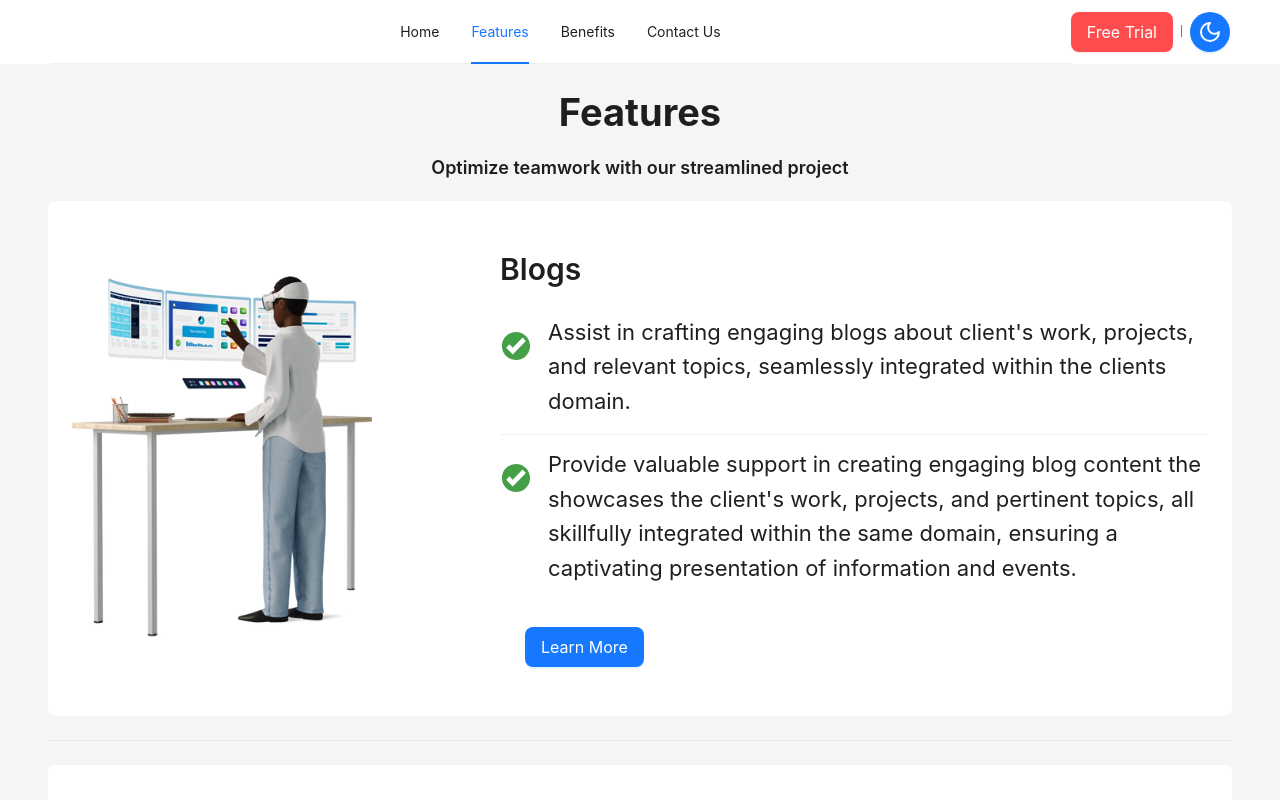
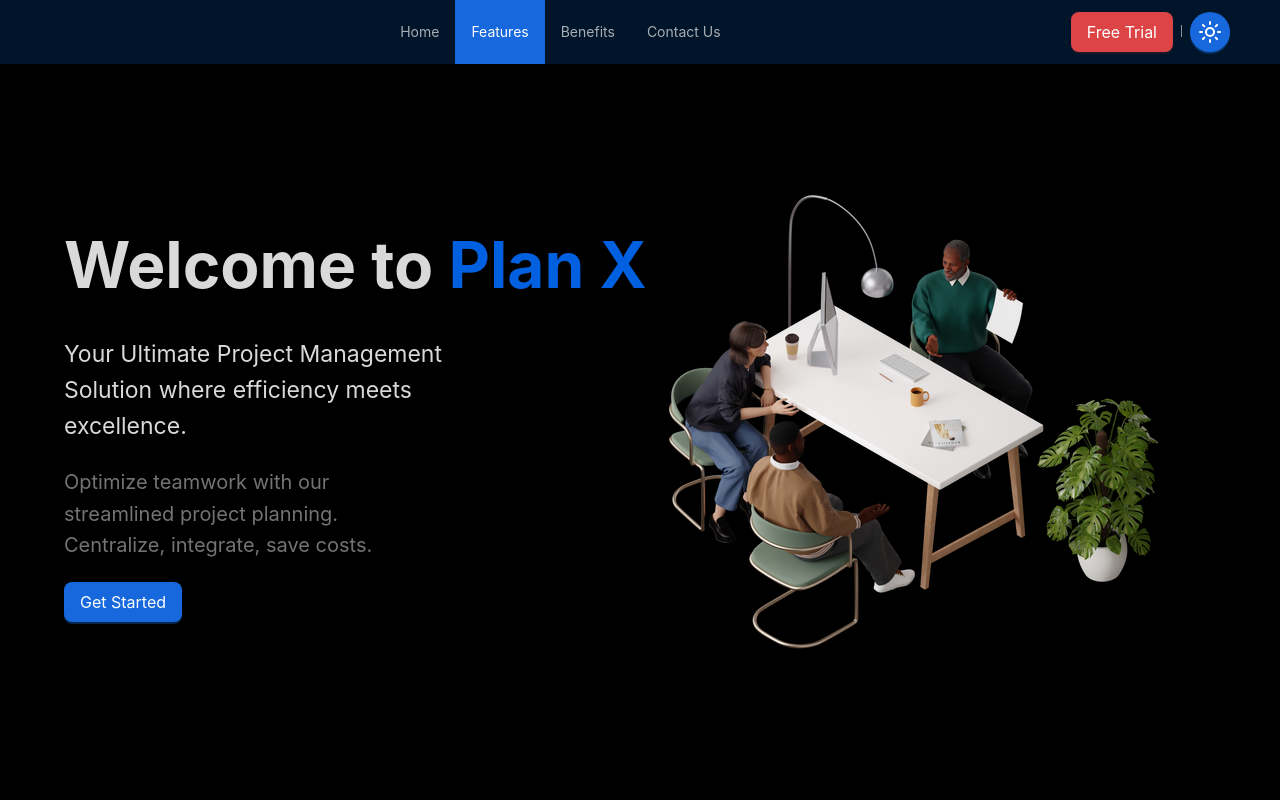
Before and after one commit to JunaidNayeem/PlanX-FE, a React (Vite) app: page / in a window 1280 px wide. Shown: the top 800 px of the page. Built offline with nearby package versions, Linux system fonts and the light colour scheme.

Commit message:
Add hero section

```diff
--- a/src/App.jsx
+++ b/src/App.jsx
@@ -3,6 +3,7 @@ import Features from "./components/Features";
 import FooterSection from "./components/FooterSection";
 import Navbar from "./components/Navbar";
 import useTheme from "./theme";
+import Hero from "./components/Hero";
 
 function App() {
 	const { custom, handleClick, isDarkMode } = useTheme();
@@ -10,6 +11,7 @@ function App() {
 		<ConfigProvider theme={custom}>
 			<Layout>
 				<Navbar handleClick={handleClick} isDarkMode={isDarkMode} />
+				<Hero />
 				<Features />
 				<FooterSection />
 			</Layout>
--- a/src/components/Features.jsx
+++ b/src/components/Features.jsx
@@ -7,6 +7,7 @@ const { Title, Paragraph } = Typography;
 
 function Features() {
 	return (
+		<Flex justify="center">
 			<Content className="content">
 				<Flex vertical align="center">
 					<Title style={{ fontWeight: "bolder" }}>Features</Title>
@@ -26,6 +27,7 @@ function Features() {
 				<Section title="Documentation" data={doc} image={docImg} />
 				<Divider type="horizontal" />
 			</Content>
+		</Flex>
 	);
 }
 
--- /dev/null
+++ b/src/components/Hero.jsx
@@ -0,0 +1,49 @@
+import { Button, Flex, Typography } from "antd";
+const { Title, Paragraph } = Typography;
+import Banner from "../assets/images/banner.png";
+
+function Hero() {
+	return (
+		<Flex
+			style={{
+				height: "90dvh",
+				padding: "0 64px",
+			}}
+			align="center"
+			justify="center"
+		>
+			<Flex vertical justify="center">
+				<div>
+					<Title
+						style={{ fontSize: "64px", fontWeight: "bolder", marginTop: 0 }}
+					>
+						Welcome to <span style={{ color: "#0060df" }}>Plan X</span>
+					</Title>
+				</div>
+				<div style={{ width: "70%" }}>
+					<Paragraph style={{ fontSize: "23px" }}>
+						Your Ultimate Project Management Solution where efficiency meets
+						excellence.
+					</Paragraph>
+				</div>
+				<div style={{ width: "60%" }}>
+					<Paragraph type="secondary" style={{ fontSize: "20px" }}>
+						Optimize teamwork with our streamlined project planning. Centralize,
+						integrate, save costs.
+					</Paragraph>
+				</div>
+				<div>
+					<Button type="primary" size="large">
+						Get Started
+					</Button>
+				</div>
+			</Flex>
+
+			<div>
+				<img src={Banner} alt="banner" style={{ width: "unset" }} />
+			</div>
+		</Flex>
+	);
+}
+
+export default Hero;
--- a/src/index.css
+++ b/src/index.css
@@ -8,6 +8,7 @@ img {
 
 .content {
     padding: 0 48px;
+    max-width: 1600px;
 }
 
 
--- a/src/theme.js
+++ b/src/theme.js
@@ -3,7 +3,7 @@ import { useState } from "react";
 
 const useTheme = () => {
 	const { defaultAlgorithm, darkAlgorithm } = theme;
-	const [isDarkMode, setIsDarkMode] = useState(false);
+	const [isDarkMode, setIsDarkMode] = useState(true);
 
 	const handleClick = () => {
 		setIsDarkMode((previousValue) => !previousValue);
```
Lines whose indentation alone changed are shown as unchanged.
